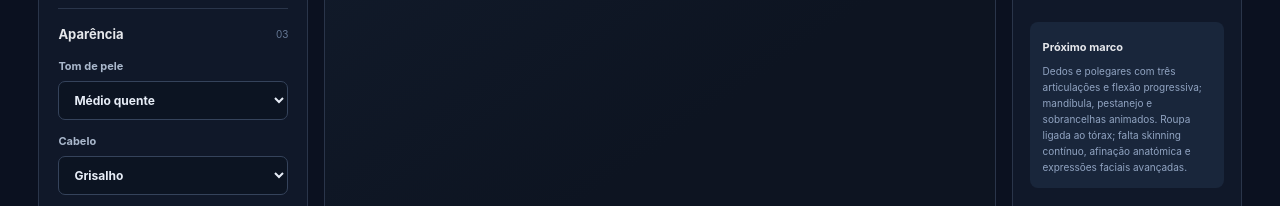
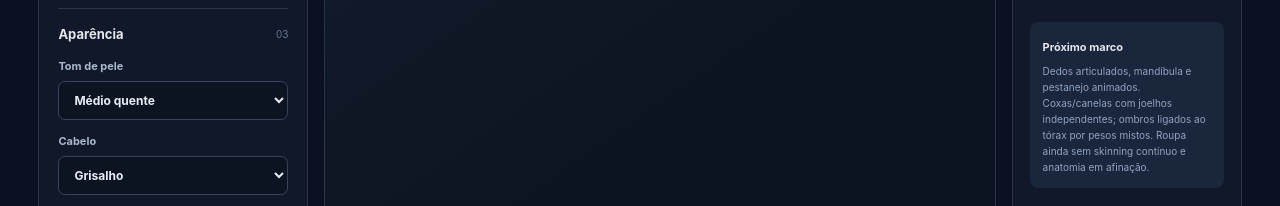
Before and after one commit to AndreVazao/office-kit, a website: page avatar-studio/index.html in a window 1280 px wide. Shown: the part 1005-1211 px from the top of the page. Drawn offline with nearby package versions, Linux system fonts and the light colour scheme.

Commit message:
docs(avatar-studio): update anatomical rig status

```diff
--- a/avatar-studio/index.html
+++ b/avatar-studio/index.html
@@ -186,7 +186,7 @@
         <div class="stat"><span>Exportação</span><strong>glTF Binary</strong></div>
         <div class="detail-note">
           <strong>Próximo marco</strong>
-          <p>Dedos e polegares com três articulações e flexão progressiva; mandíbula, pestanejo e sobrancelhas animados. Roupa ligada ao tórax; falta skinning contínuo, afinação anatómica e expressões faciais avançadas.</p>
+          <p>Dedos articulados, mandíbula e pestanejo animados. Coxas/canelas com joelhos independentes; ombros ligados ao tórax por pesos mistos. Roupa ainda sem skinning contínuo e anatomia em afinação.</p>
         </div>
       </aside>
     </section>
```
